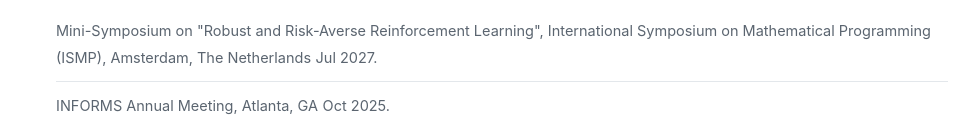
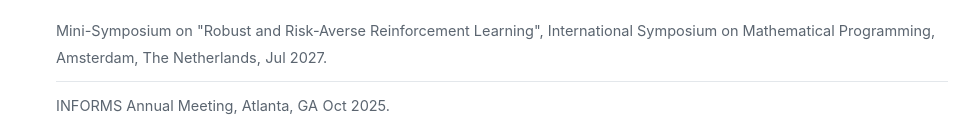
Before and after one commit to WenjieHuangWayne/WenjieHuangWayne.github.io, a plain HTML site: page talks.html in a window 1280 px wide. Shown: the part 479-595 px from the top of the page, without its empty margins (138-1117 px from the left). Drawn offline with Linux system fonts and the light colour scheme.

Commit message:
Talks: drop ISMP acronym, add comma before date

```diff
--- a/talks.html
+++ b/talks.html
@@ -73,7 +73,7 @@
 
   <h3>"Fast convergent risk-aware reinforcement learning", "Risk-aware and variance-reduced reinforcement learning with application in portfolio optimization"</h3>
   <ul class="plain">
-    <li><span class="where">Mini-Symposium on "Robust and Risk-Averse Reinforcement Learning", International Symposium on Mathematical Programming (ISMP), Amsterdam, The Netherlands</span> <span class="when">Jul 2027.</span></li>
+    <li><span class="where">Mini-Symposium on "Robust and Risk-Averse Reinforcement Learning", International Symposium on Mathematical Programming, Amsterdam, The Netherlands,</span> <span class="when">Jul 2027.</span></li>
     <li><span class="where">INFORMS Annual Meeting, Atlanta, GA</span> <span class="when">Oct 2025.</span></li>
     <li><span class="where">15th POMS-HK International Conference</span> <span class="when">Jan 2025.</span></li>
     <li><span class="where">NSFC Young Scientist Fund Workshop (Department of Management Sciences), Fuzhou, China</span> <span class="when">Dec 2023.</span></li>
```
